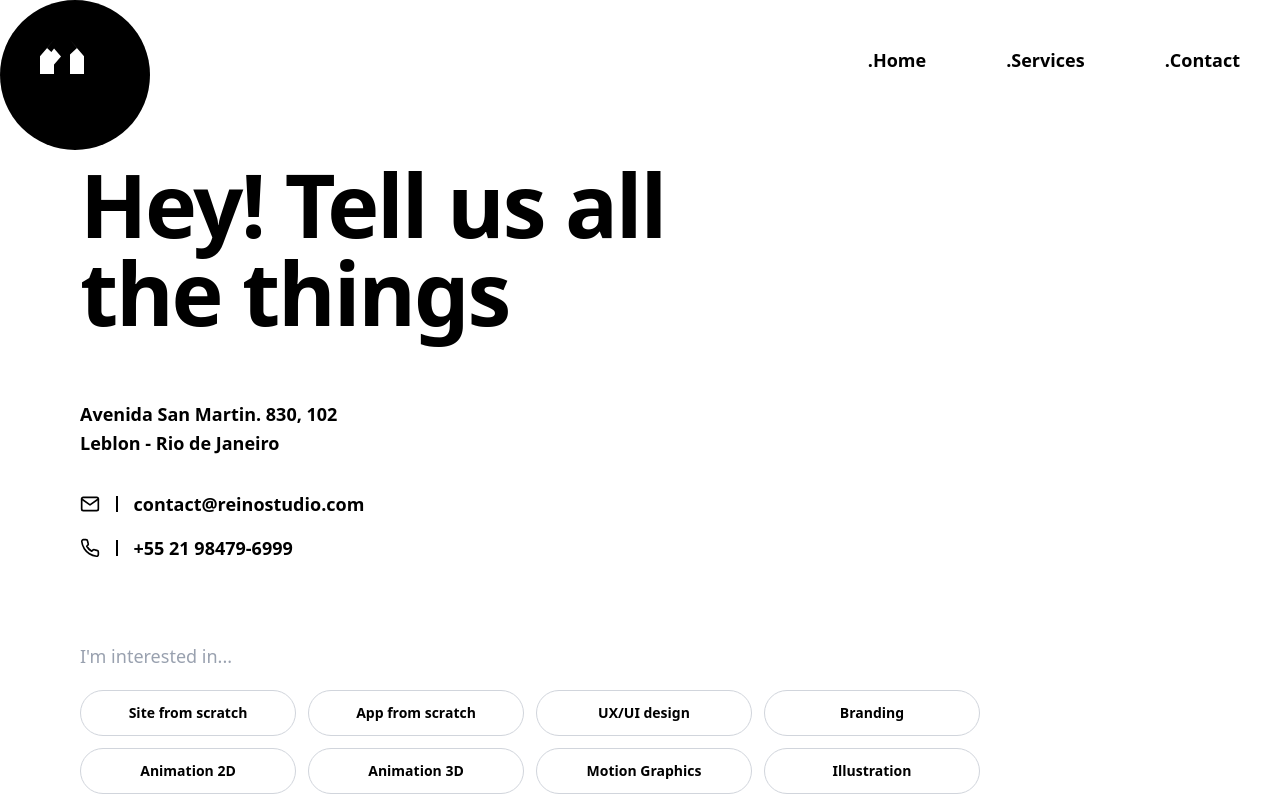
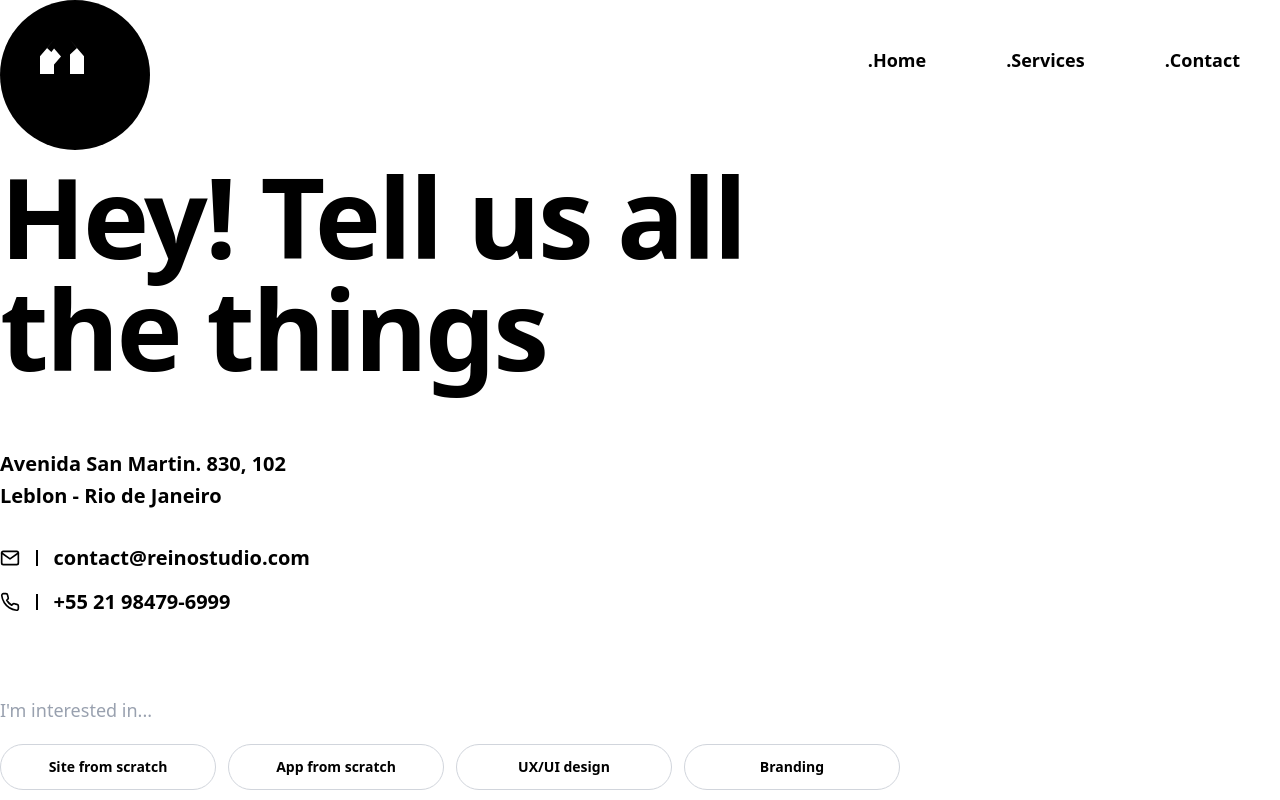
Before and after one commit to itz-prashant/clone-reinostudio, a Next.js app: page /Contact in a window 1280 px wide. Shown: the top 800 px of the page. Built offline with nearby package versions, Linux system fonts and the light colour scheme.

Commit message:
fix:contact page

```diff
--- a/src/app/(pages)/Contact/_components/Contact.tsx
+++ b/src/app/(pages)/Contact/_components/Contact.tsx
@@ -43,12 +43,12 @@ export default function Contact() {
   return (
     <div ref={containerRef} className="w-full bg-white text-black min-h-screen">
 
-      <section className="max-w-[1200px] mx-auto px-6 md:px-10 pt-10 pb-20">
+      <section className="max-w-[1400px] mx-auto  pt-10 pb-20">
 
         {/* --- HEADLINE --- */}
         <div className="mb-16 animate-up">
           <HoverCursor variant="big">
-            <h1 className="text-[3.5rem] md:text-[5.5rem] font-bold leading-[1] tracking-tight text-black">
+            <h1 className="text-[3.5rem] md:text-[7rem] font-bold leading-[1] tracking-tight text-black">
               Hey! Tell us all<br />
               the things
             </h1>
@@ -57,12 +57,12 @@ export default function Contact() {
 
         {/* --- ADDRESS & INFO --- */}
         <div className="mb-20 animate-up">
-          <p className="text-base md:text-lg font-semibold mb-8 leading-[1.6] text-black">
+          <p className="text-base md:text-xl font-semibold mb-8 leading-[1.6] text-black">
             Avenida San Martin. 830, 102<br />
             Leblon - Rio de Janeiro
           </p>
 
-          <div className="flex flex-col gap-4 text-base md:text-lg font-semibold">
+          <div className="flex flex-col gap-4 text-base md:text-xl font-semibold">
             {/* Email */}
             <HoverCursor variant="hover">
               <a href="mailto:contact@reinostudio.com" className="flex items-center gap-4 w-fit group text-black">
@@ -99,7 +99,7 @@ export default function Contact() {
             <p className="text-lg text-gray-400 mb-5 font-medium">I&apos;m interested in...</p>
             <div className="grid grid-cols-2 md:grid-cols-4 gap-3">
               {interests.map((item) => (
-                <HoverCursor variant="hover" key={item}>
+                <div key={item}>
                   <button
                     type="button"
                     onClick={() => toggleInterest(item)}
@@ -110,7 +110,7 @@ export default function Contact() {
                   >
                     {item}
                   </button>
-                </HoverCursor>
+                </div>
               ))}
             </div>
           </div>
```
